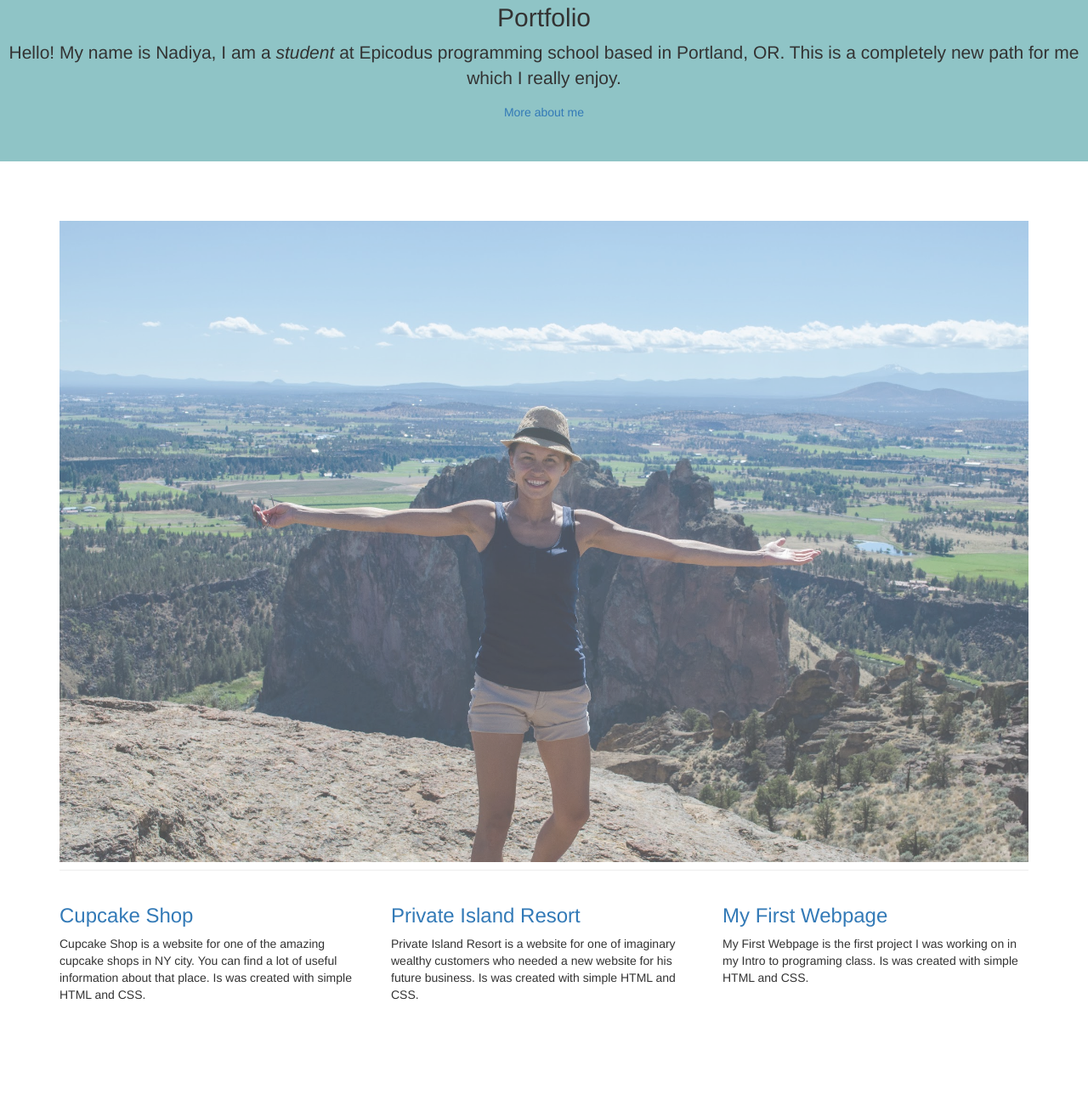
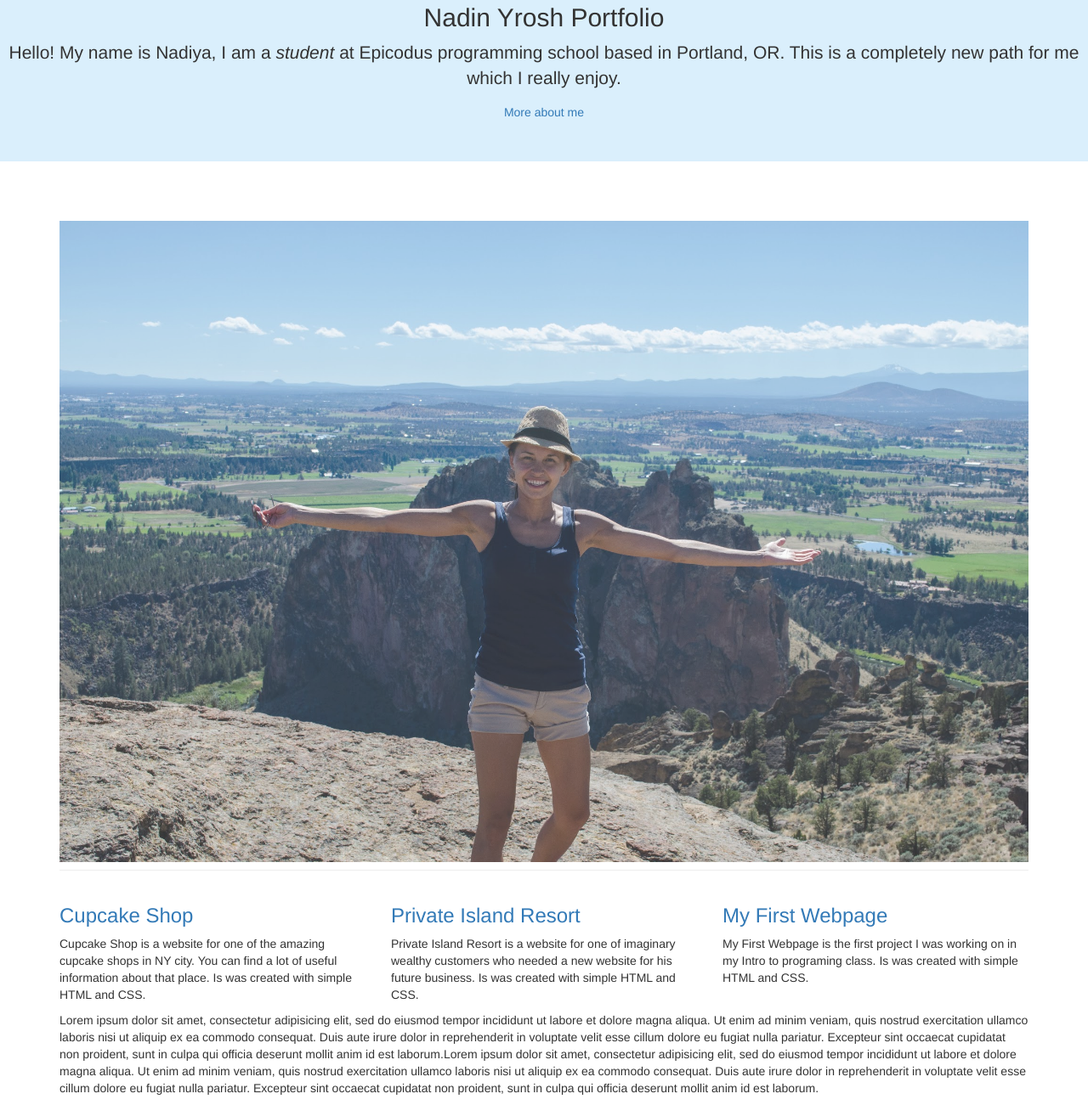
Before and after one commit to NadinYrosh/portfolio, a plain HTML site: page index.html in a window 1280 px wide. Shown: the part 64-1365 px from the top of the page at 85% size. Before the commit the page ends 1255 px from the top, so only its background shows below. Drawn offline with Linux system fonts and the light colour scheme.

Commit message:
delete test.html

```diff
--- a/css/style.css
+++ b/css/style.css
@@ -1,6 +1,6 @@
 .jumbotron {
   text-align: center;
-  background-color: #8FC4C6;
+  background-color: #DAEFFC;
 }
 
 .page-header {
@@ -12,8 +12,8 @@ background-color: white;
 }
 
 .img-responsive {
-  opacity: 0.7;
-  filter: alpha(opacity=70);
+  opacity: 0.8;
+  filter: alpha(opacity=80);
 }
 
 #btn {
--- a/index.html
+++ b/index.html
@@ -10,7 +10,7 @@
   </head>
 
     <div class="jumbotron">
-      <h2>Portfolio</h2>
+      <h2>Nadin Yrosh Portfolio</h2>
       <p>Hello! My name is Nadiya, I am a <em>student</em> at Epicodus programming school based in Portland, OR. This is a completely new path for me which I really enjoy.</p>
       <a href="https://www.linkedin.com/in/nadiyayeroshkina">More about me</a>
     </div>
@@ -37,6 +37,12 @@
            Is was created with simple HTML and CSS.</p>
         </div>
       </div>
+      <div class="">
+        <p hr>
+          Lorem ipsum dolor sit amet, consectetur adipisicing elit, sed do eiusmod tempor incididunt ut labore et dolore magna aliqua. Ut enim ad minim veniam, quis nostrud exercitation ullamco laboris nisi ut aliquip ex ea commodo consequat. Duis aute irure dolor in reprehenderit in voluptate velit esse cillum dolore eu fugiat nulla pariatur. Excepteur sint occaecat cupidatat non proident, sunt in culpa qui officia deserunt mollit anim id est laborum.Lorem ipsum dolor sit amet, consectetur adipisicing elit, sed do eiusmod tempor incididunt ut labore et dolore magna aliqua. Ut enim ad minim veniam, quis nostrud exercitation ullamco laboris nisi ut aliquip ex ea commodo consequat. Duis aute irure dolor in reprehenderit in voluptate velit esse cillum dolore eu fugiat nulla pariatur. Excepteur sint occaecat cupidatat non proident, sunt in culpa qui officia deserunt mollit anim id est laborum.
+        </p>
+      </div>
+    </div>
   </body>
-  </div>
+
 </html>
```
Also changed, not shown: test.html (deleted). Lines whose indentation alone changed are shown as unchanged.
